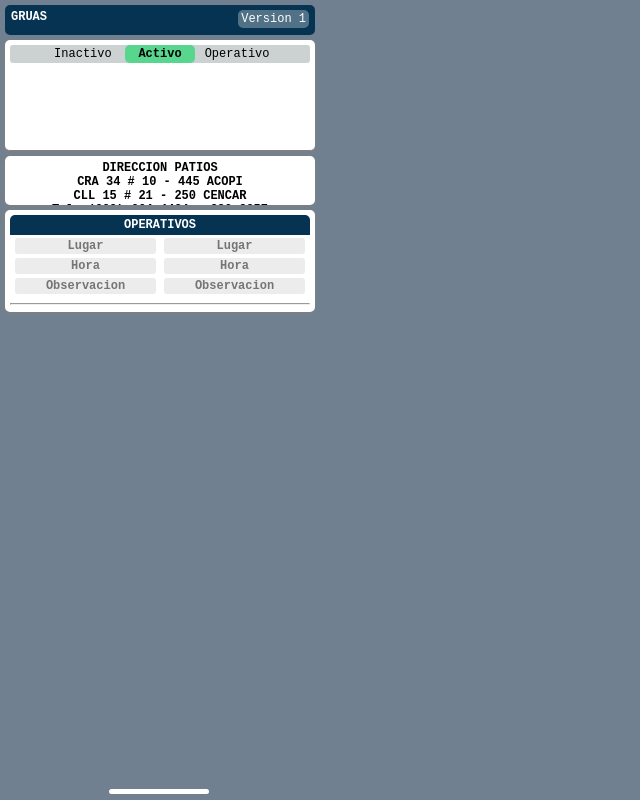
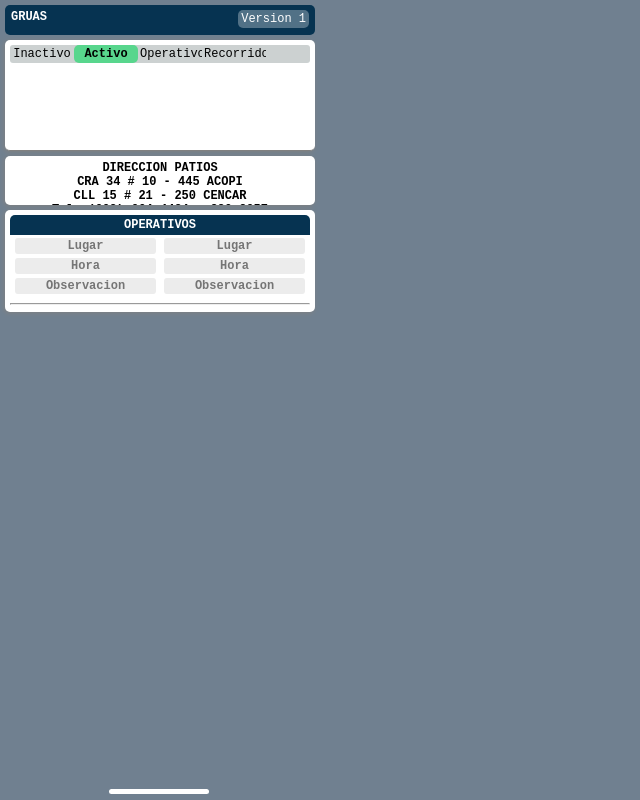
Before and after one commit to dragoncentral6/ce-gespages, a plain HTML site: page VERSION2/index.html in a window 1280 px wide. Shown: the whole page, without its empty margins (0-640 px from the left). Drawn offline with Linux system fonts and the light colour scheme.

Commit message:
Update style.css

```diff
--- a/VERSION2/style.css
+++ b/VERSION2/style.css
@@ -69,13 +69,14 @@ body{
 	text-align: center;
 }
 .slideMenu > nav > a{
+	float: left;
 	border-radius: 5px;
 	text-decoration: none;
-	width: 23.3%;
+	width: 20%;
 	display: inline-block;
 	overflow: hidden;
 	margin: 0;
-	padding: 2px 0;
+	padding: 2px 2px;
 	color: #000;
 }
 .slideMenu > nav > a:hover{
```
